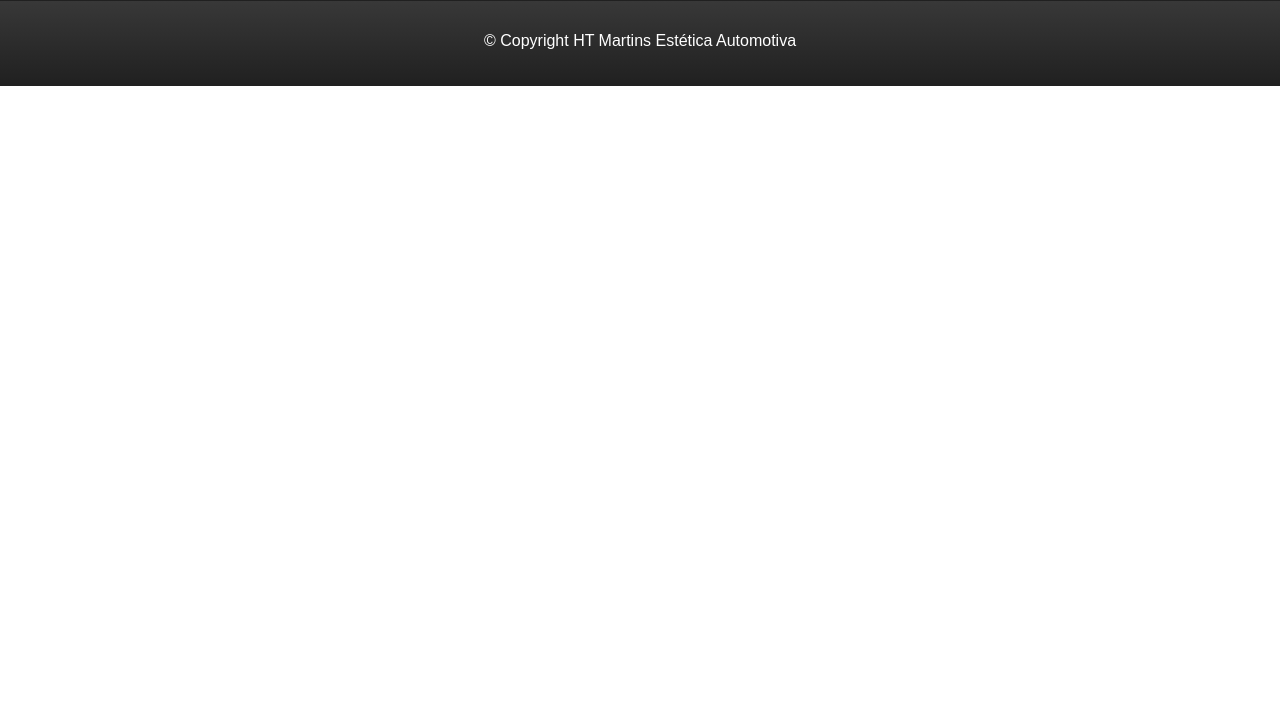
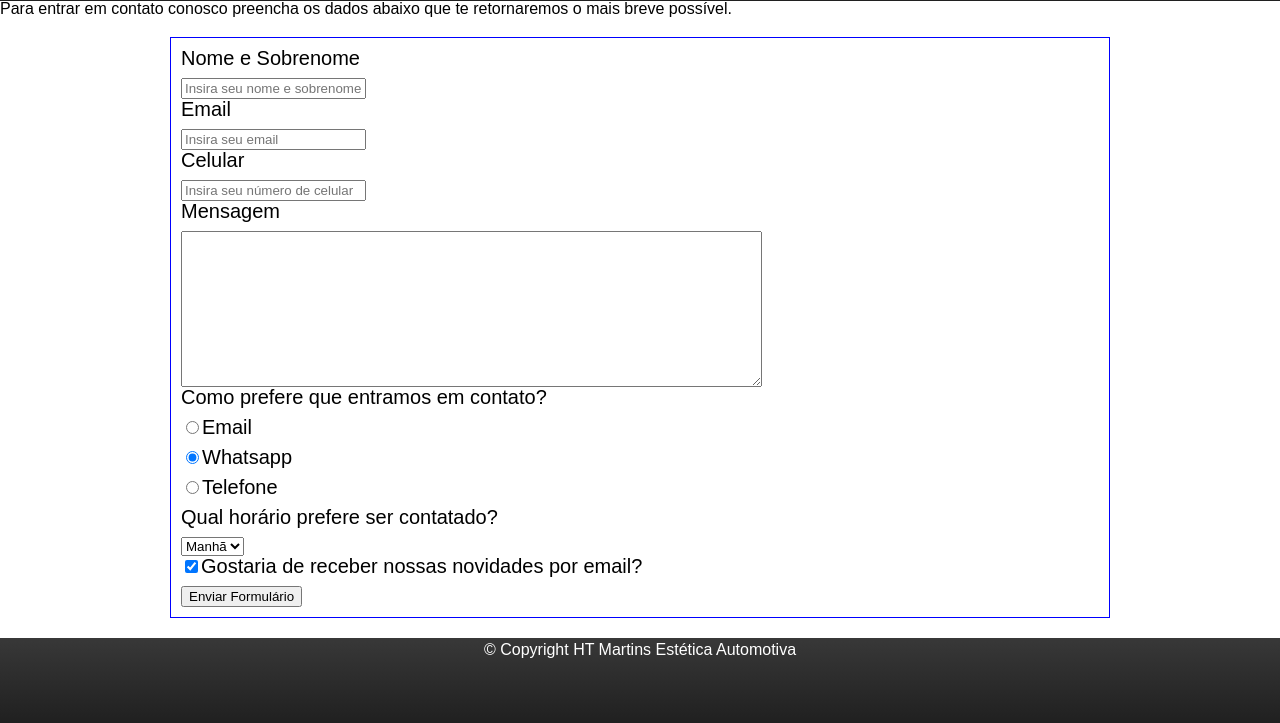
Before and after one commit to thiagomartinss/projeto_estetica_automotiva, a plain HTML site: page contatos.html in a window 1280 px wide. Shown: the part 249-972 px from the top of the page. Before the commit the page ends 800 px from the top, so only its background shows below. Drawn offline with Linux system fonts and the light colour scheme.

Commit message:
Contatos

```diff
--- a/_css/estilo.css
+++ b/_css/estilo.css
@@ -39,7 +39,14 @@ nav a{
 /*  ----------------    FIM DO CABEÇALHO DA PAGINA  ----------------    */
 
 /*  ----------------    INICIO DO CONTEÚDO DA PAGINA PRINCIPAL  ----------------*/
-
+.espaco-img{
+    width: 1080px;
+    margin: 10px auto 30px auto;
+}
+.espaco-img img{
+    width: 100%;
+    height: 500px;
+}
 .apresentacao{
     width: 940px;
     margin: 10px auto;
@@ -132,6 +139,15 @@ ul img{
     width: 940px;
     padding: 10px;
 }
+h4{
+    font-size: 1.3em;
+    text-align: center;
+    margin: 40px 0 30px 0;
+    padding: 10px;
+}
+p, li{
+    line-height: 1.5;
+}
 .titulo-servicos{
     font-size: 1.5em;
     line-height: 1.5;
@@ -139,7 +155,27 @@ ul img{
     text-decoration: underline;
     margin: 15px 0;
 }
+.sobre ul{
+    list-style-type: disc;
+    margin-bottom: 40px;
+}
 /*  ----------------    FIM DA PAGINA SOBRE  ----------------*/
+
+/* ---------------  INICIO DA PAGINA CONTATO  -----------------*/
+.formulario{
+    width: 940px;
+    margin: 20px auto;
+}
+form{
+    padding: 10px;
+    border: blue 1px solid;
+}
+form label, form legend{
+    display: block;
+    font-size: 20px;
+    margin-bottom: 10px;
+}
+/* ---------------  FIM DA PAGINA CONTATO  -----------------*/
 
 /*  ----------------    INICIO DO RODAPÉ DA PAGINA  ----------------*/
 footer{
--- a/contatos.html
+++ b/contatos.html
@@ -20,7 +20,39 @@
             </div>
         </header>
         <main>
+            <h3>Para entrar em contato conosco preencha os dados abaixo que te retornaremos o mais breve possível.</h3>
+            <section class="formulario">
+                <form>
+                    <label for="nome">Nome e Sobrenome</label>
+                    <input type="text" id="nome" placeholder="Insira seu nome e sobrenome">
 
+                    <label for="email">Email</label>
+                    <input type="email" id="email" placeholder="Insira seu email">
+
+                    <label for="celular">Celular</label>
+                    <input type="tel" id="celular" placeholder="Insira seu número de celular">
+
+                    <label for="mensagem">Mensagem</label>
+                    <textarea id="mensagem" cols="70" rows="10"></textarea>
+
+                    <fieldset>
+                        <legend>Como prefere que entramos em contato?</legend>
+                        <label for="radio-email"> <input type="radio" name="contato" value="email" id="radio-email">Email</label>
+                        <label for="radio-whatsapp"> <input type="radio" name="contato" value="whatsapp" id="radio-whatsapp" checked>Whatsapp</label>
+                        <label for="radio-telefone"> <input type="radio" name="contato" value="telefone" id="radio-telefone">Telefone</label>
+                    </fieldset>
+                    <fieldset>
+                        <legend>Qual horário prefere ser contatado?</legend>
+                        <select>
+                            <option>Manhã</option>
+                            <option>Tarde</option>
+                            <option>Noite</option>
+                        </select>
+                    </fieldset>
+                    <label> <input type="checkbox" checked>Gostaria de receber nossas novidades por email?</label>
+                    <input type="submit" value="Enviar Formulário">
+                </form>
+            </section>
         </main>
         <footer>
             <p class="copyright">&copy; Copyright HT Martins Estética Automotiva</p>
```
Also changed, not shown: index.html (+3 -4 lines), sobre.html (+1 -0 lines), _imagens/espaco.jpg (added).
